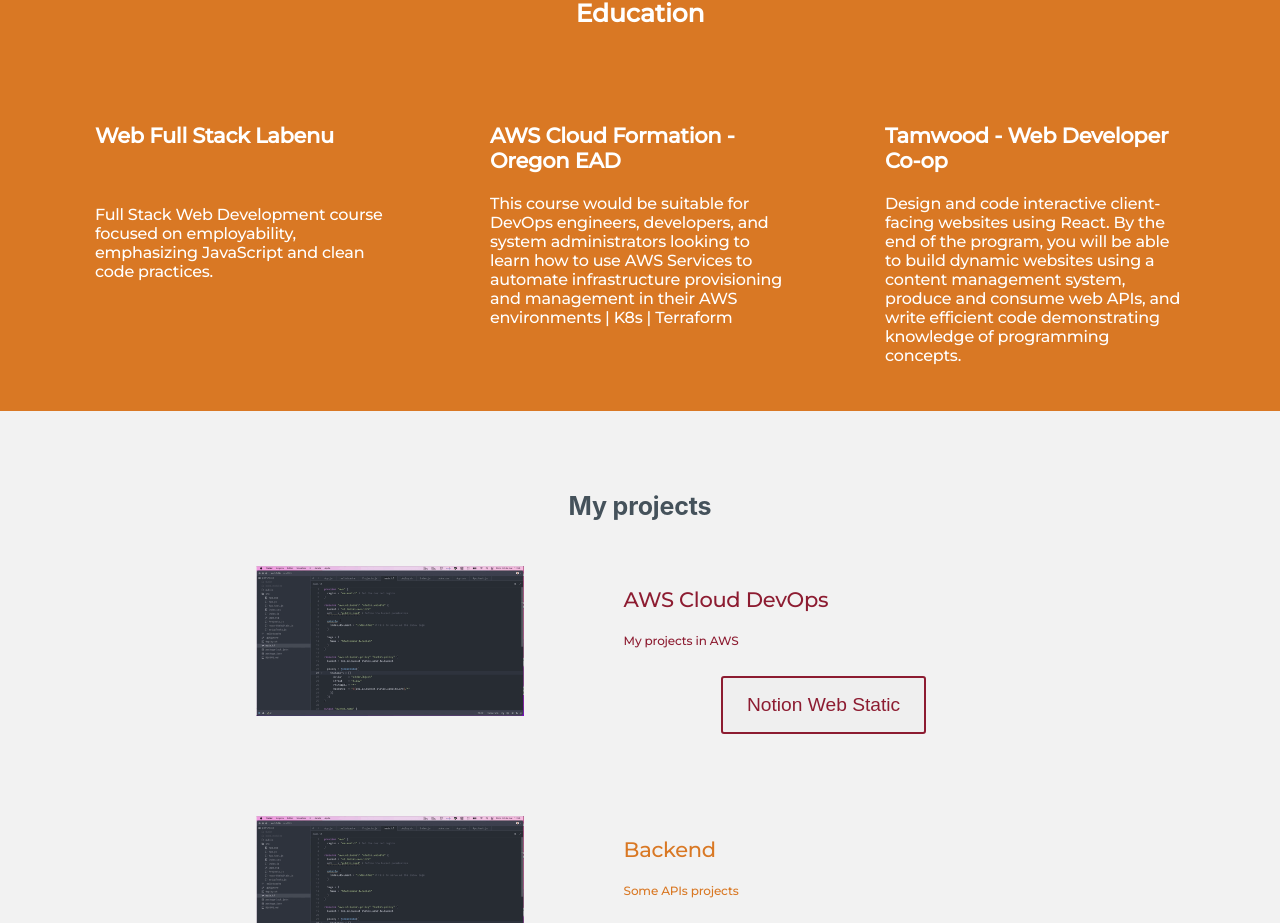
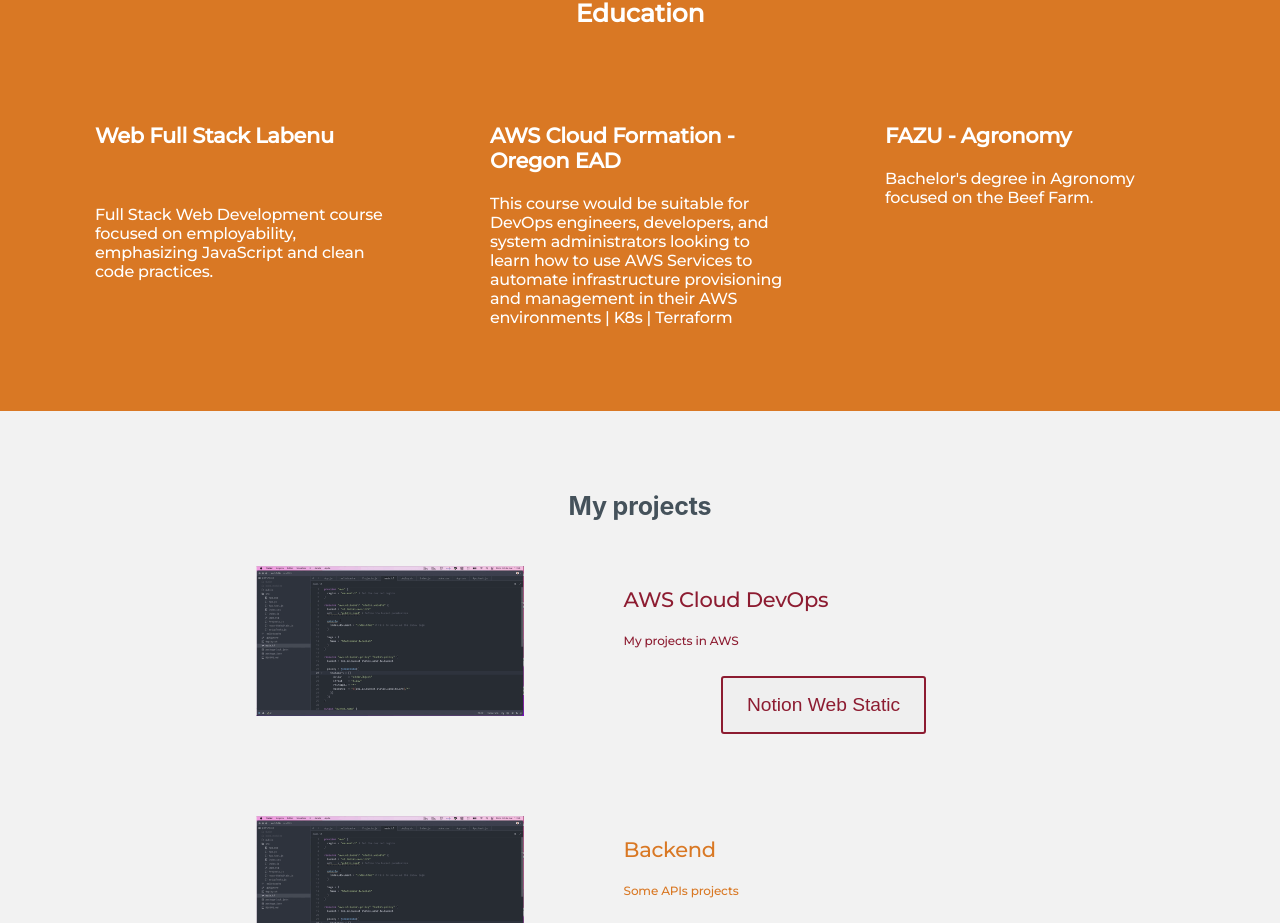
Before and after one commit to vianadaniel/portfolio, a React (Create React App) app: page / in a window 1280 px wide. Shown: the part 1617-2540 px from the top of the page. Built offline with nearby package versions, Linux system fonts and the light colour scheme.

Commit message:
feat: fazu

```diff
--- a/src/App.js
+++ b/src/App.js
@@ -116,14 +116,9 @@
               </h3>
             </div>
             <div className="metade">
-              <p className="curso">Tamwood - Web Developer Co-op</p>
-
+              <p className="curso">FAZU - Agronomy</p>
               <h3>
-                Design and code interactive client-facing websites using React.
-                By the end of the program, you will be able to build dynamic
-                websites using a content management system, produce and consume
-                web APIs, and write efficient code demonstrating knowledge of
-                programming concepts.
+                Bachelor's degree in Agronomy focused on the Beef Farm.
               </h3>
             </div>
           </div>
```
Also changed, not shown: 2 other files (tests, documents, lock files or other folders).
